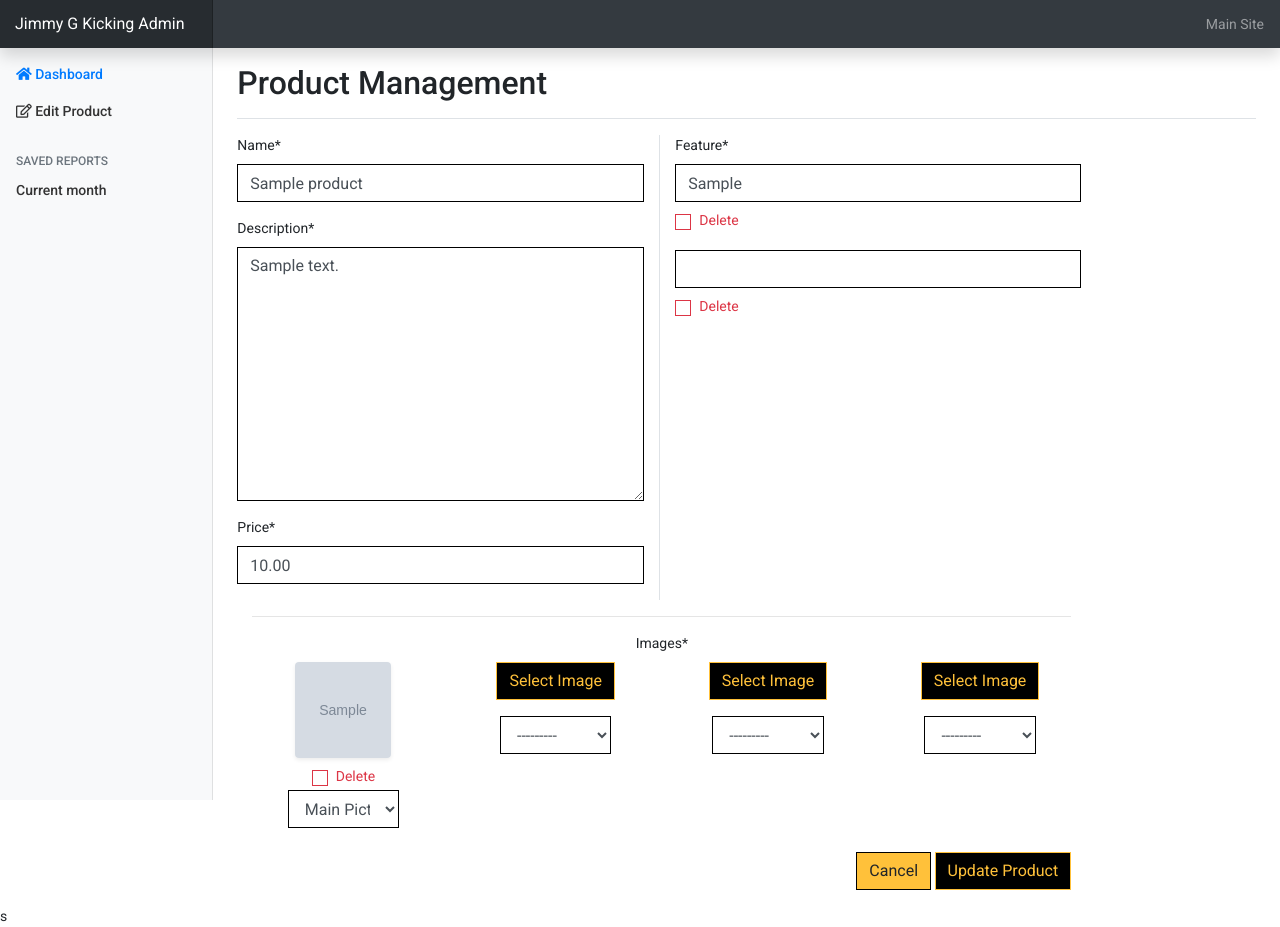
After one commit to Tmuat/jg_kicking_tee, a Django app: a page that uses templates/admin_base.html in a window 1280 px wide. The commit adds this page. Run offline with Django 3.2, Linux system fonts and the light colour scheme; a user stored in the database is signed in; tables that the repository leaves empty hold one stand-in row (values such as "Sample post"); grey boxes marked "Sample" are stand-in pictures; some libraries are stand-ins or nearby versions.

Commit message:
Created basic edit product in admin section

```diff
--- a/products/templates/products/edit_product.html
+++ b/products/templates/products/edit_product.html
@@ -14,7 +14,6 @@
 {% endblock %}
 
 {% block content %}
-    <div class="overlay"></div>
     <div class="container">
         <div class="row">
             <div class="col-12">
--- /dev/null
+++ b/site_admin/templates/site_admin/admin_product_management.html
@@ -0,0 +1,102 @@
+{% extends "admin_base.html" %}
+{% load static %}
+
+{% block content %}
+<main role="main" class="col-md-9 ml-sm-auto col-lg-10 px-4">
+    <div
+        class="d-flex justify-content-between flex-wrap flex-md-nowrap align-items-center pt-3 pb-2 mb-3 border-bottom">
+        <h1 class="h2">Product Management</h1>
+    </div>
+    <div class="row">
+        <div class="col-12 mx-auto">
+            <form method="POST" action="{% url 'edit_product' product.slug %}" class="form mb-2 w-100"
+                enctype="multipart/form-data">
+                {% csrf_token %}
+                <div class="row">
+                    <!-- Product Form -->
+                    <div class="col-12 col-md-5">
+                        {{ form|crispy }}
+                    </div>
+                    <!-- Product Form End -->
+
+                    <!-- Product Features Form -->
+                    <div class="col-12 col-md-5 responsive-border-left">
+                        {{ formset.non_form_errors|crispy }}
+                        <div class="row">
+                            {% for form in formset %}
+                            {% for hidden in form.hidden_fields %}
+                            {{ hidden }}
+                            {% endfor %}
+                            <div class="col-12 inline-formset">
+                                {% if forloop.first %}
+                                <label class="requiredField mb-2">
+                                    Feature<span class="asteriskField">*</span>
+                                </label>
+                                {% endif %}
+                                {{ form.feature|as_crispy_field }}
+                                <div class="custom-control custom-checkbox mt-2"
+                                    id="div_id_product_features-{{ forloop.counter0 }}-DELETE">
+                                    <input class="custom-control-input" type="checkbox"
+                                        name="product_features-{{ forloop.counter0 }}-DELETE"
+                                        id="id_product_features-{{ forloop.counter0 }}-DELETE">
+                                    <label class="custom-control-label text-danger"
+                                        for="id_product_features-{{ forloop.counter0 }}-DELETE">Delete</label>
+                                </div>
+                            </div>
+                            {% endfor %}
+                            {{ formset.management_form }}
+                        </div>
+                    </div>
+                    <!-- Product Features Form End -->
+                </div>
+                <div class="col-10">
+                    <hr>
+                </div>
+
+                <!-- Product Images Form -->
+                <div class="col-10 text-center">
+                    {{ image_formset.non_form_errors|crispy }}
+                    <div class="row">
+                        {% for form in image_formset %}
+                        {% for hidden in form.hidden_fields %}
+                        {{ hidden }}
+                        {% endfor %}
+                        {% if forloop.first %}
+                        <div class="col-12 p-0">
+                            <label class="requiredField mb-2">
+                                Images<span class="asteriskField">*</span>
+                            </label>
+                        </div>
+                        {% endif %}
+                        <div class="col-6 col-md-3 p-0 inline-formset">
+                            {{ form.image }}
+                            {% if form.instance.pk %}
+                            <div class="custom-control custom-checkbox mt-2"
+                                id="div_id_product_images-{{ forloop.counter0 }}-DELETE">
+                                <input class="custom-control-input" type="checkbox"
+                                    name="product_images-{{ forloop.counter0 }}-DELETE"
+                                    id="id_product_images-{{ forloop.counter0 }}-DELETE">
+                                <label class="custom-control-label text-danger"
+                                    for="id_product_images-{{ forloop.counter0 }}-DELETE">Delete</label>
+                            </div>
+                            {% endif %}
+                            <div class="custom-select-width mx-auto pl-2 pr-2">
+                                {{ form.rank|as_crispy_field }}
+                            </div>
+                        </div>
+                        {% endfor %}
+                        {{ image_formset.management_form }}
+                    </div>
+                </div>
+                <!-- Product Images End -->
+
+                <div class="col-10 text-right mt-2 mb-3">
+                    <a class="btn bg-yellow border-black rounded-0 btn-text-sm mt-2 mt-sm-0" href="">Cancel</a>
+                    <button class="btn bg-black border-yellow rounded-0 btn-text-sm mt-2 mt-sm-0" type="submit">Update
+                        Product</button>
+                </div>
+            </form>
+        </div>
+    </div>
+</main>
+{% endblock %}
--- a/site_admin/urls.py
+++ b/site_admin/urls.py
@@ -1,6 +1,9 @@
 from django.urls import path
-from .views import admin_home
+from .views import admin_home, admin_edit_product
 
 urlpatterns = [
-    path('home/', admin_home, name='admin_home')
+    path('home/', admin_home, name='admin_home'),
+    path('edit/<product_slug>/',
+         admin_edit_product,
+         name='admin_edit_product'),
 ]
--- a/site_admin/views.py
+++ b/site_admin/views.py
@@ -1,7 +1,14 @@
-from django.shortcuts import render
+from django.contrib import messages
+from django.shortcuts import render, redirect, reverse, get_object_or_404
 
 
 from checkout.models import Order
+from products.models import Product
+from products.forms import (
+    ProductForm,
+    ProductFeatureFormset,
+    ProductImageFormset
+)
 
 
 def admin_home(request):
@@ -18,3 +25,52 @@ def admin_home(request):
     template = 'site_admin/admin_home.html'
 
     return render(request, template, context)
+
+
+def admin_edit_product(request, product_slug):
+    """
+    A view to Edit a product in the store.
+    """
+
+    if not request.user.is_staff:
+        messages.error(request, 'Sorry, only store owners can do that.')
+        return redirect(reverse('home'))
+
+    product = get_object_or_404(Product, slug=product_slug)
+
+    if request.method == 'POST':
+        form = ProductForm(request.POST, instance=product)
+        formset = ProductFeatureFormset(
+            request.POST,
+            request.FILES,
+            instance=product
+        )
+        image_formset = ProductImageFormset(
+            request.POST,
+            request.FILES,
+            instance=product
+        )
+        if form.is_valid() and formset.is_valid() and image_formset.is_valid():
+            form.save()
+            formset.save()
+            image_formset.save()
+            messages.success(request, 'Successfully updated product!')
+            return redirect(reverse('product_detail', args=[product.slug]))
+        else:
+            messages.error(request,
+                           ('Failed to update product. '
+                            'Please ensure the form is valid.'))
+    else:
+        form = ProductForm(instance=product)
+        formset = ProductFeatureFormset(instance=product)
+        image_formset = ProductImageFormset(instance=product)
+
+    template = 'site_admin/admin_product_management.html'
+    context = {
+        'form': form,
+        'formset': formset,
+        'image_formset': image_formset,
+        'product': product,
+    }
+
+    return render(request, template, context)
--- a/static/site_admin/css/bootstrap_dashboard.css
+++ b/static/site_admin/css/bootstrap_dashboard.css
@@ -98,3 +98,95 @@ body {
   border-color: transparent;
   box-shadow: 0 0 0 3px rgba(255, 255, 255, .25);
 }
+
+/* || Edit Form */
+
+.inline-formset .form-group {
+    margin-bottom: 0px;
+}
+
+.inline-formset {
+    margin-bottom: 1rem;
+}
+
+.custom-checkbox .custom-control-label::before {
+    border-radius: 0;
+    border-color: #dc3545;
+}
+
+.custom-checkbox .custom-control-input:checked~.custom-control-label::before {
+    background-color: #dc3545;
+    border-color: #dc3545;
+    border-radius: 0;
+}
+
+.btn-file {
+    position: relative;
+    overflow: hidden;
+}
+
+.btn-file input[type="file"] {
+    position: absolute;
+    top: 0;
+    right: 0;
+    min-width: 100%;
+    min-height: 100%;
+    opacity: 0;
+    cursor: pointer;
+}
+
+.responsive-border-left {
+    border-left: none;
+}
+
+.custom-select-width {
+    width: 100%;
+}
+
+
+/* || Media Queries */
+
+/* Extra small devices (phones, 600px and down) */
+@media only screen and (max-width: 600px) {
+
+}
+
+/* Small devices (portrait tablets and large phones, 600px and up) */
+@media only screen and (min-width: 600px) {
+
+}
+
+/* Medium devices (landscape tablets, 768px and up) */
+@media only screen and (min-width: 768px) {
+    .feature-list li {
+        list-style-type: disc;
+    }
+
+    .feature-list {
+        padding-left: 40px;
+    }
+
+    .form-group.custom-input {
+        margin-left: 0px !important;
+    }
+
+    .responsive-border-left {
+        border-left: 1px solid #dee2e6!important;
+    }
+
+    .custom-select-width {
+        width: 75%;
+    }
+}
+
+/* Large devices (laptops/desktops, 992px and up) */
+@media only screen and (min-width: 992px) {
+
+}
+
+/* Extra large devices (large laptops and desktops, 1200px and up) */
+@media only screen and (min-width: 1200px) {
+    .custom-select-width {
+        width: 60%;
+    }
+}
--- a/templates/admin_base.html
+++ b/templates/admin_base.html
@@ -22,6 +22,7 @@
     <link rel="stylesheet" href="https://stackpath.bootstrapcdn.com/bootstrap/4.4.1/css/bootstrap.min.css"
         integrity="sha384-Vkoo8x4CGsO3+Hhxv8T/Q5PaXtkKtu6ug5TOeNV6gBiFeWPGFN9MuhOf23Q9Ifjh" crossorigin="anonymous">
     <link rel="stylesheet" href="{% static 'site_admin/css/bootstrap_dashboard.css' %}">
+    <link rel="stylesheet" href="{% static 'base/css/base.css' %}">
     <link rel="icon" href="{% static 'images/favicon/favicon.ico' %}" />
     {% endblock %}
 
@@ -62,13 +63,19 @@
 
     <div class="container-fluid">
         <div class="row">
-            <nav class="col-md-2 d-none d-md-block bg-light sidebar">
+            <nav class="col-md-3 col-lg-2 d-none d-md-block bg-light sidebar">
                 <div class="sidebar-sticky">
                     <ul class="nav flex-column">
                         <li class="nav-item">
-                            <a class="nav-link active" href="#">
+                            <a class="nav-link active" href="{% url 'admin_home' %}">
                                 <i class="fas fa-home"></i>
                                 Dashboard <span class="sr-only">(current)</span>
+                            </a>
+                        </li>
+                        <li class="nav-item">
+                            <a class="nav-link" href="{% url 'admin_edit_product' product.slug %}">
+                                <i class="far fa-edit"></i>
+                                Edit Product
                             </a>
                         </li>
                     </ul>
```
